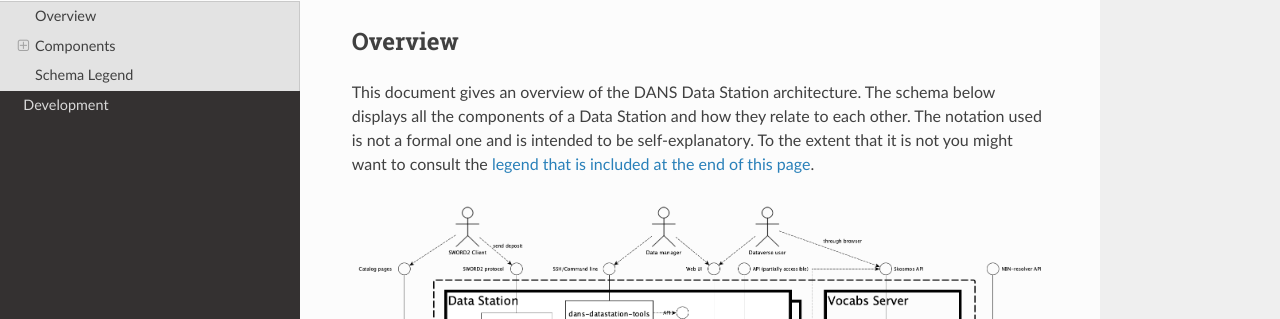
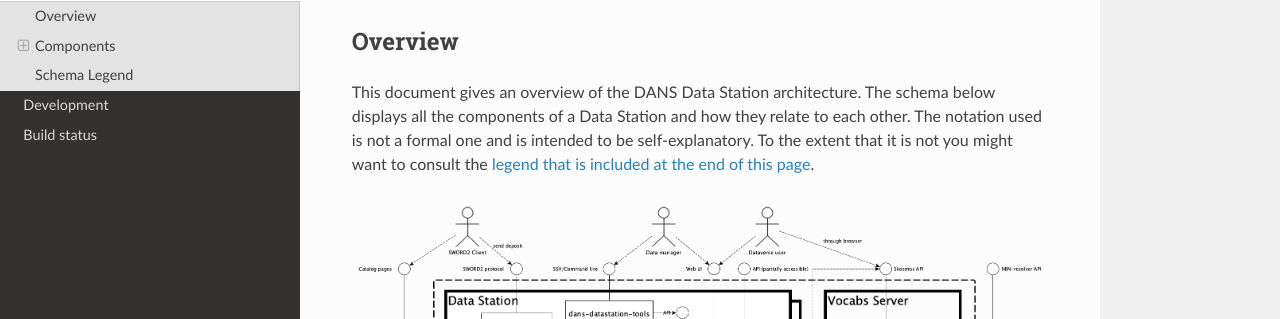
Before and after one commit to DANS-KNAW/dans-datastation-architecture, an MkDocs documentation site: the page built from docs/index.md, in a window 1280 px wide. Shown: the part 135-454 px from the top of the page. Built offline with MkDocs 1.6.1, drawn with Linux system fonts in a browser that asks for light colours; nearby versions of some CDN libraries.

Commit message:
Added build status overview

```diff
--- a/mkdocs.yml
+++ b/mkdocs.yml
@@ -24,6 +24,7 @@
 nav:
   - Overview: index.md
   - Development: dev.md
+  - Build status: status.md
 
 plugins:
   - markdownextradata
```
